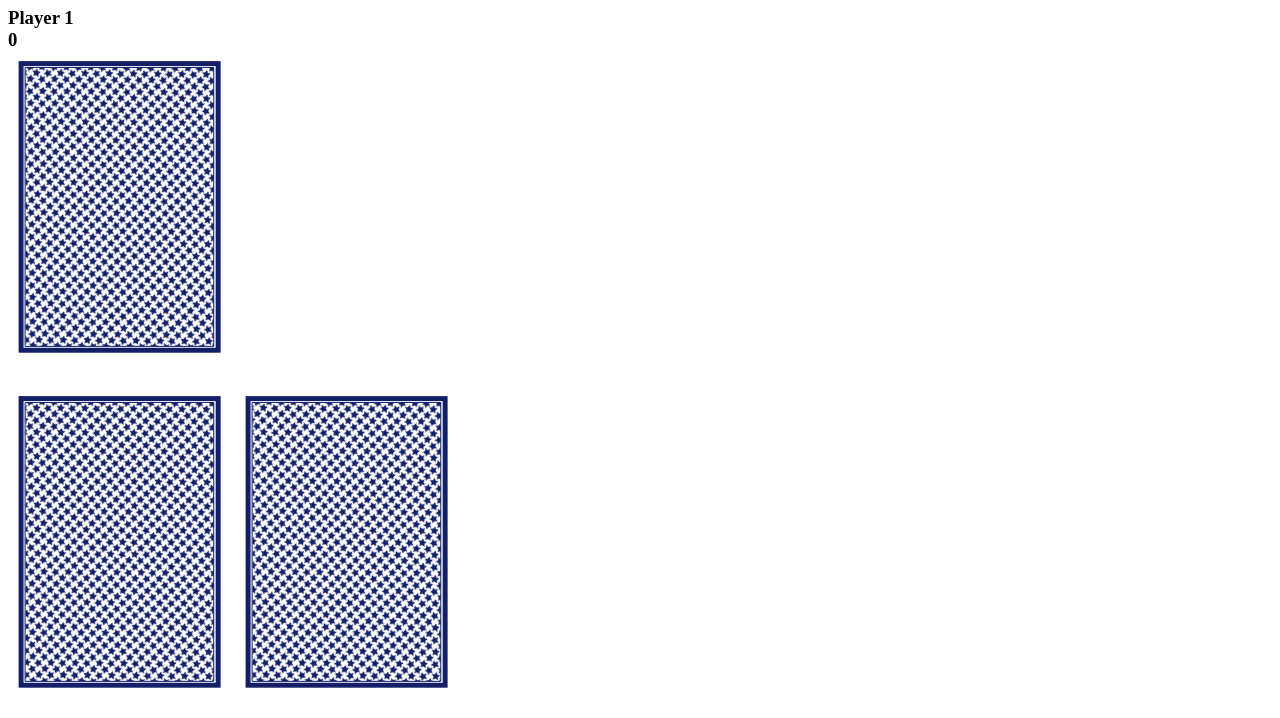
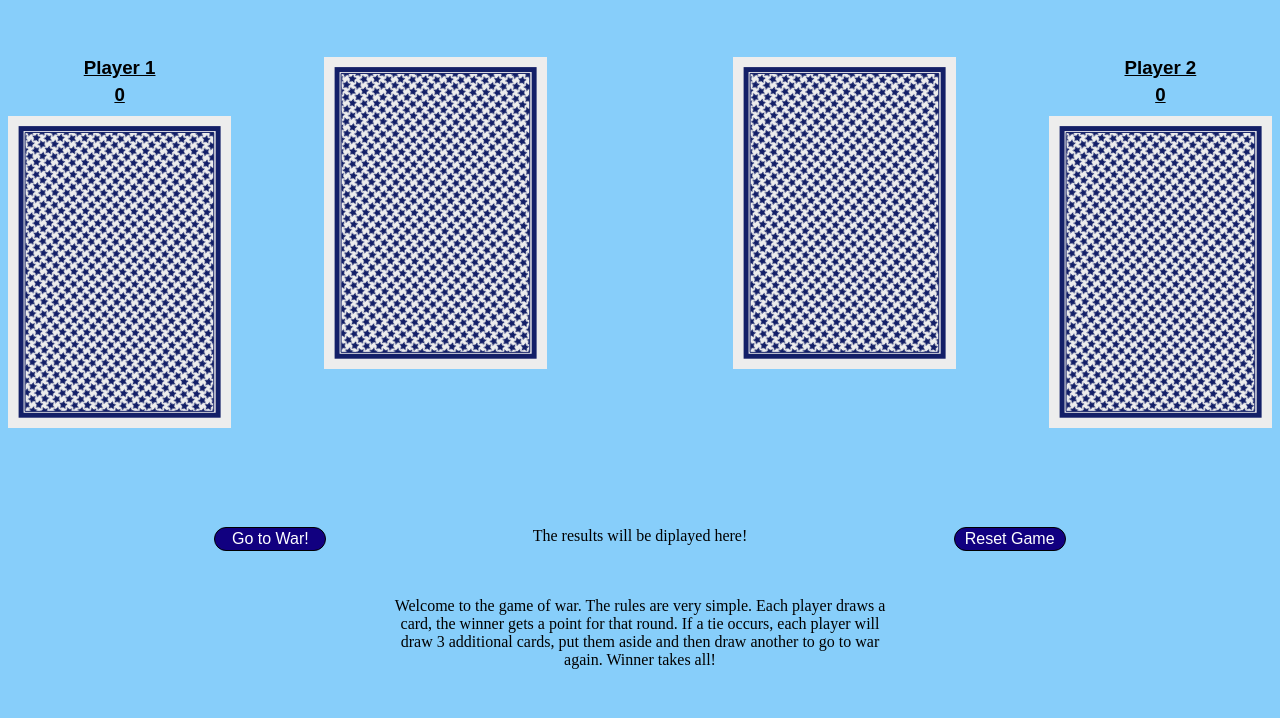
Before and after one commit to Nexusmane/War-Game, a plain HTML site: page index.html in a window 1280 px wide. Shown: the part 73-791 px from the top of the page. Drawn offline with Linux system fonts and the light colour scheme; files that its build step writes are made by us from their sources.

Commit message:
Fix HTMl/CSS Bugs

```diff
--- a/index.html
+++ b/index.html
@@ -6,7 +6,7 @@
     <meta name="viewport" content="width=device-width, initial-scale=1.0">
     <title>Document</title>
     <link href="css/card-deck-css/css/cardstarter.css" rel="stylesheet" />
-    <link href="css/app.css" rel="stylesheet" />
+    <link href="css/main.css" rel="stylesheet"/>
     <script defer src="js/main.js"></script>
     <title> War </title>
 </head>
--- a/js/main.js
+++ b/js/main.js
@@ -1,4 +1,5 @@
 /*----- constants -----*/
+
 const suits = ['s', 'c', 'd', 'h'];
 const ranks = ['02', '03', '04', '05', '06', '07', '08', '09', '10', 'J', 'Q', 'K', 'A'];
 const faceCardValue = {
@@ -7,6 +8,7 @@ const faceCardValue = {
     'K': 13,
     'A': 14
 };
+
 const masterDeck = buildMasterDeck();
 
 /*----- app's state (variables) -----*/
@@ -16,6 +18,7 @@ let p1Points, p2Points;
 let winCondition, warCondition;
 
 /*----- cached element references -----*/
+
 let pointEls = {
     p1: document.getElementById('p1-points'),
     p2: document.getElementById('p2-points'),
@@ -114,6 +117,7 @@ function discardP1War() {
     for (let i = 0; i < 3; i++) {
         discardDeck.push(p1Deck[i]);
         p1Deck.splice(i, 1);
+    }
 };
 
 function discardP2() {
@@ -124,6 +128,7 @@ function discardP2War() {
     for (let i = 0; i < 3; i++) {
         discardDeck.push(p2Deck[i]);
         p2Deck.splice(i, 1);
+    }
 };
 
 function reset() {
@@ -178,4 +183,3 @@ function buildMasterDeck() {
   };
 
   init();
-  render();
```
